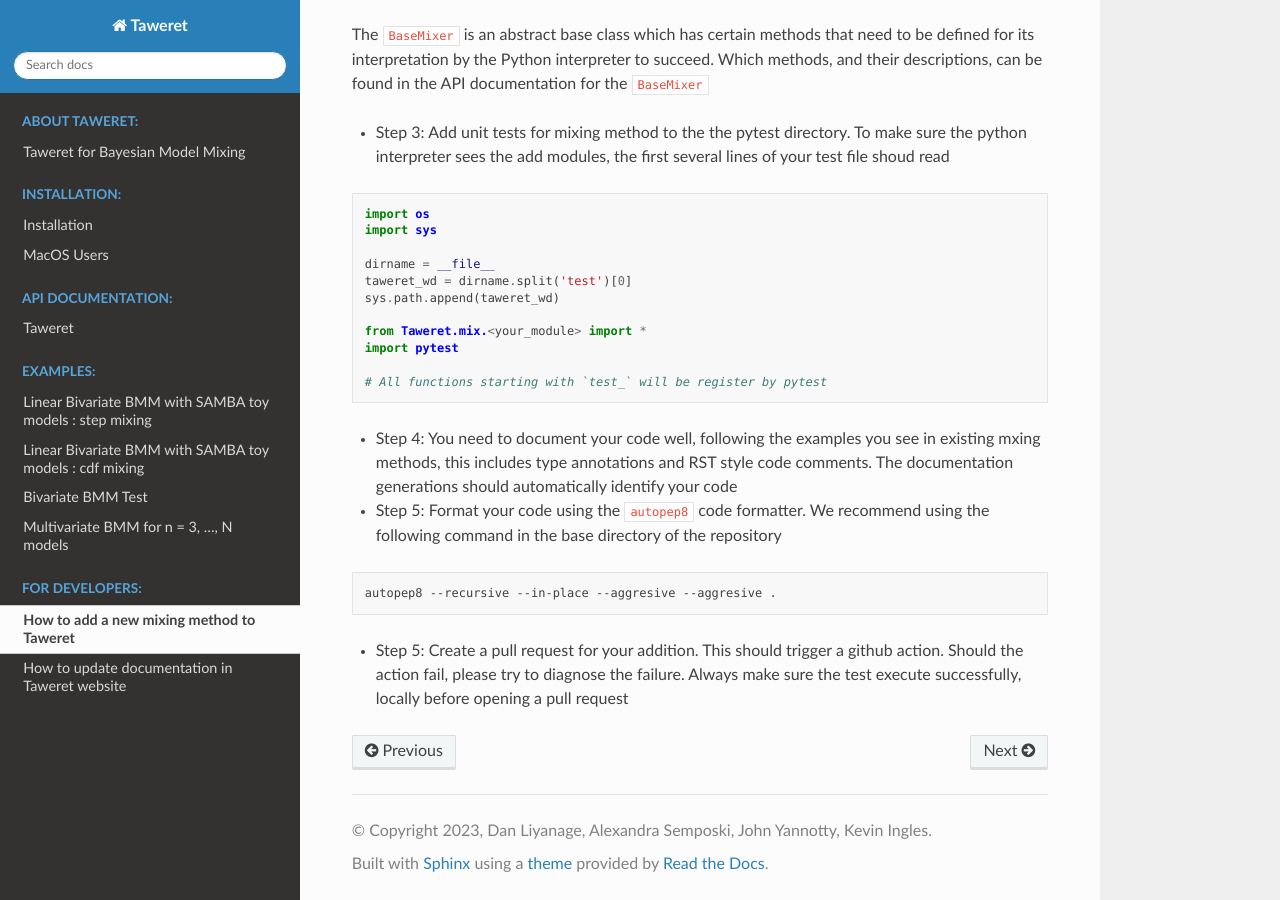
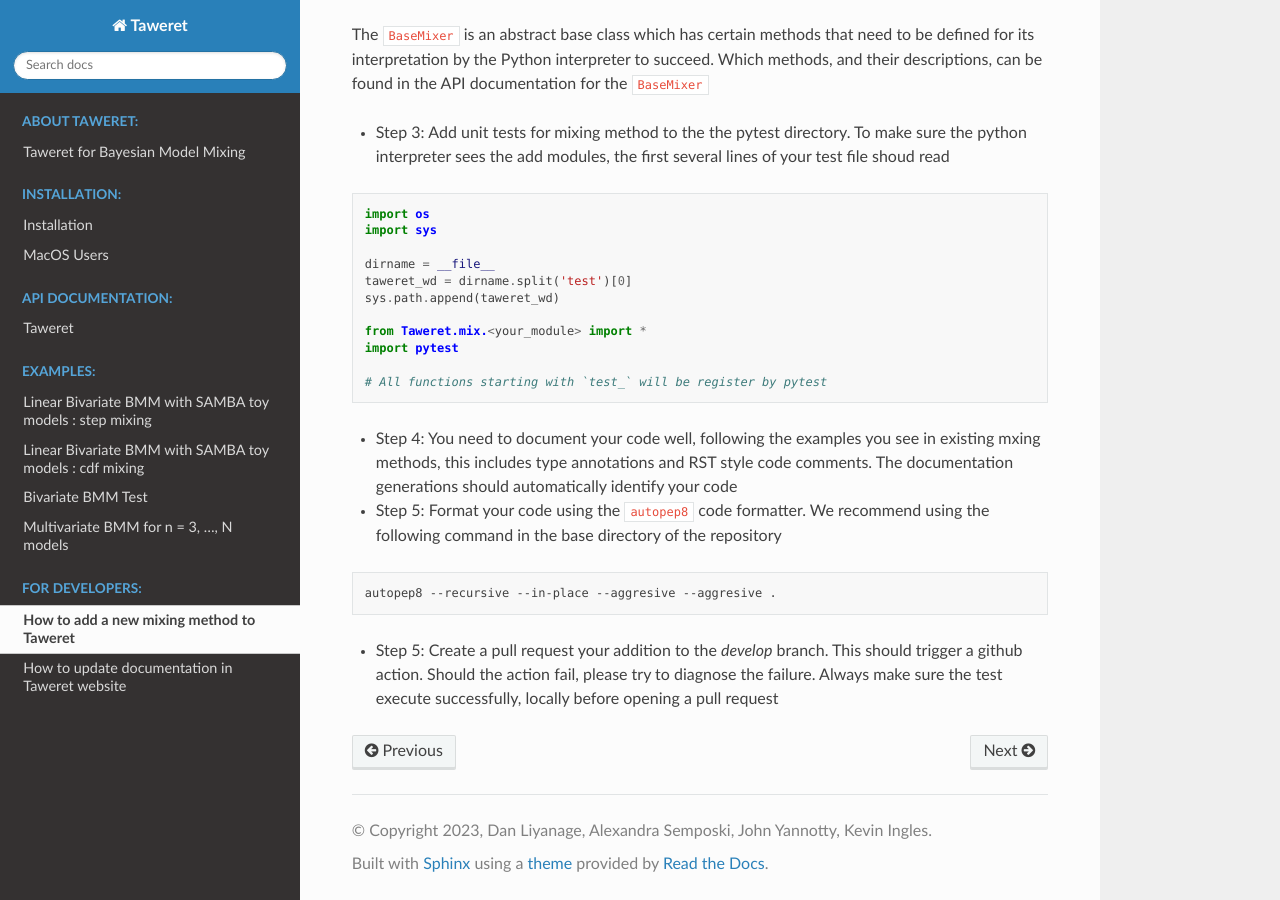
Before and after one commit to bandframework/Taweret, a Sphinx documentation site: the page built from docs/source/how_to_add_new_mixing.rst, in a window 1280 px wide and 900 px high, scrolled down 556 px. Built offline with Sphinx 7.4.7 and the Read the Docs theme 2.0.0, drawn with Linux system fonts in a browser that asks for light colours; pages that are not in the unit, such as notebooks, are missing from menus.

Commit message:
Update to state PRs should be to develop branch

```diff
--- a/docs/source/how_to_add_new_mixing.rst
+++ b/docs/source/how_to_add_new_mixing.rst
@@ -47,4 +47,4 @@ The ``BaseMixer`` is an abstract base class which has certain methods that need
 
    autopep8 --recursive --in-place --aggresive --aggresive .
 
-- Step 5: Create a pull request for your addition. This should trigger a github action. Should the action fail, please try to diagnose the failure. Always make sure the test execute successfully, locally before opening a pull request
+- Step 5: Create a pull request your addition to the `develop` branch. This should trigger a github action. Should the action fail, please try to diagnose the failure. Always make sure the test execute successfully, locally before opening a pull request
```
